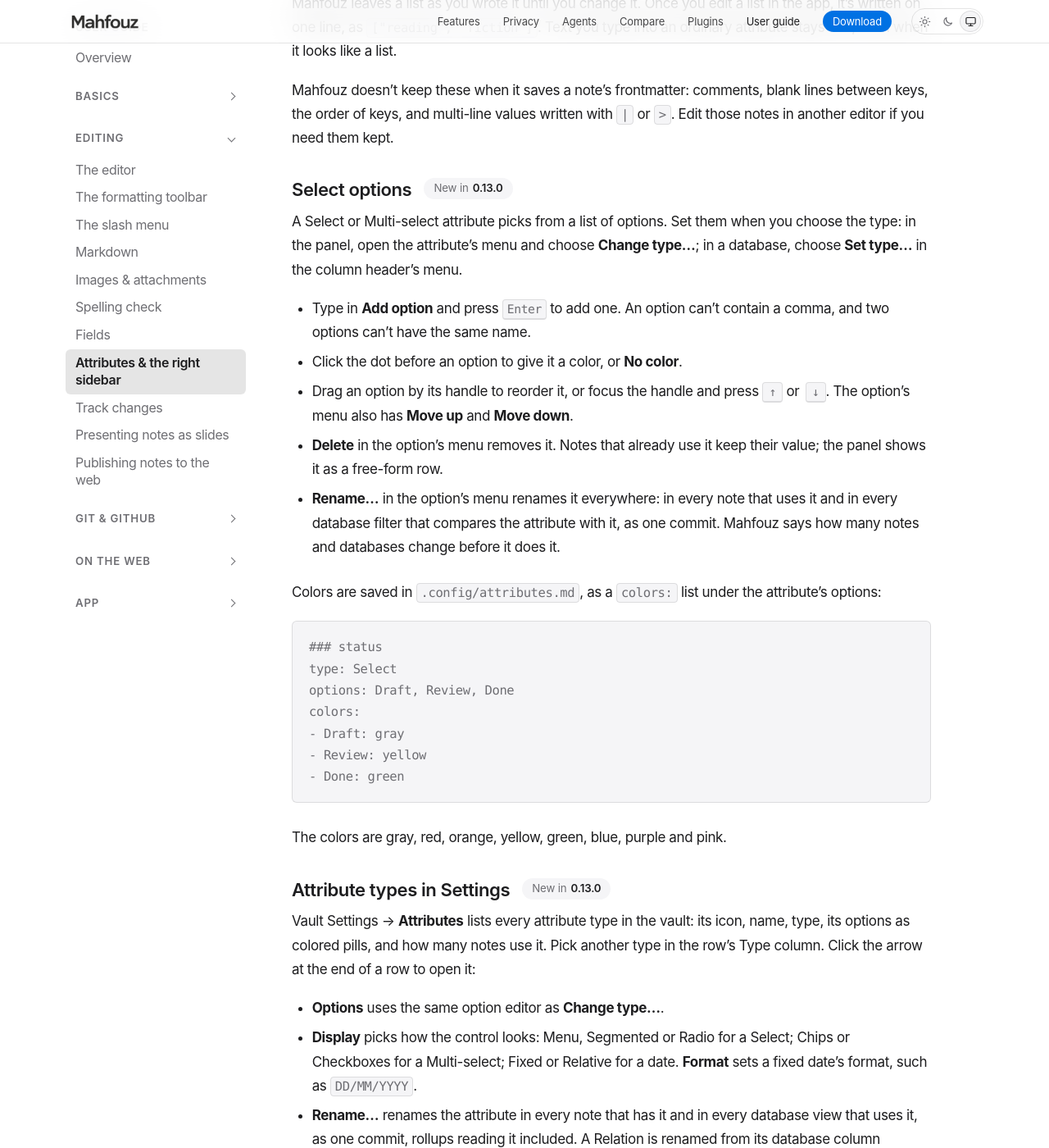
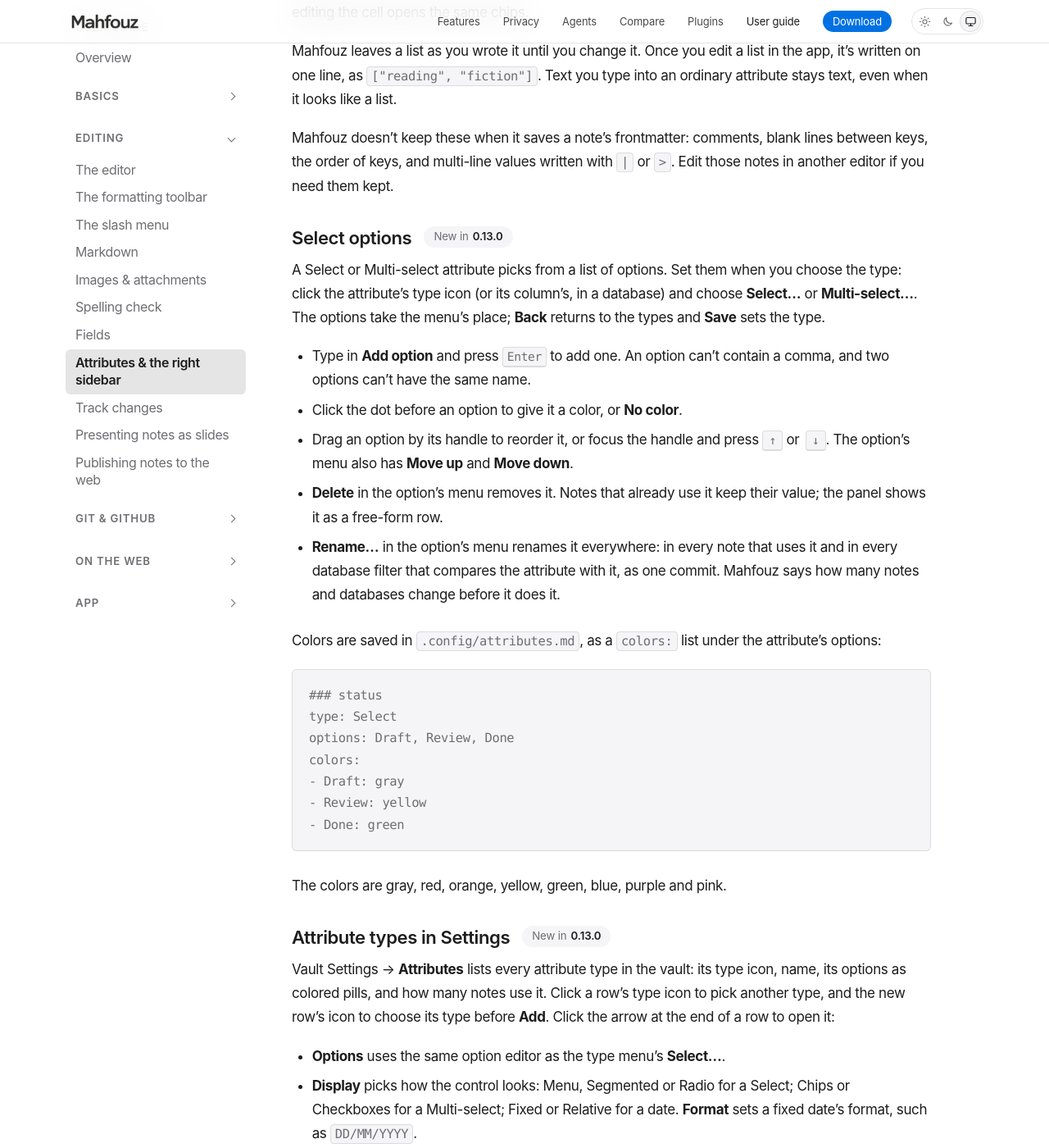
Before and after one commit to mahfouz-app/docs, a Jekyll site: the page built from guide/attributes.md, in a window 1280 px wide and 1400 px high, scrolled down 3206 px. Shown: the whole window at 82% size. Built offline with Jekyll 4.4.1, drawn with Linux system fonts in a browser that asks for light colours; some of the changed text lies outside the part shown.

Commit message:
guide: the type menu (Attributes, Databases)
The type icon opens a menu of the types everywhere an attribute's type is
picked; Add column is one step; Settings → Attributes drops its Type
column (mahfouz-app/app#629).

Co-Authored-By: Claude Opus 5.5 <noreply@anthropic.com>

```diff
--- a/guide/attributes.md
+++ b/guide/attributes.md
@@ -74,7 +74,9 @@ Every attribute is one row: its type's icon, its name, its value, an eye
 and a menu.
 
 - **The type icon** shows the attribute's type (an attribute with no
-  type shows Text's). Click it to change the type.
+  type shows Text's). Click it for the list of types, the current one
+  checked. Choosing a type changes it at once. **Select…** and
+  **Multi-select…** ask for their options first, then **Save**.
 - **The eye** says whether the attribute shows in the block in the
   document: always, only while it has a value (dashed), or never (struck
   through). Click it to move to the next state.
@@ -86,6 +88,8 @@ and a menu.
   note. Clearing the name keeps the old one.
 - **+ Add attribute** adds a row and puts you in its name. Press
   <kbd>Enter</kbd> to go to its value, or <kbd>Esc</kbd> to drop the row.
+  Click the new row's type icon to choose its type first: it's set when
+  you keep the name. A name the vault already types keeps that type.
 
 In the document, the eye and the menu show when you hover a row, and a
 row you're editing stays until you leave it, even if you clear a value
@@ -146,9 +150,10 @@ them kept.
 ### Select options {% include since.html v="0.13.0" %} {#options}
 
 A Select or Multi-select attribute picks from a list of options. Set
-them when you choose the type: in the panel, open the attribute's menu
-and choose **Change type…**; in a database, choose **Set type…** in the
-column header's menu.
+them when you choose the type: click the attribute's type icon (or its
+column's, in a database) and choose **Select…** or **Multi-select…**.
+The options take the menu's place; **Back** returns to the types and
+**Save** sets the type.
 
 - Type in **Add option** and press <kbd>Enter</kbd> to add one. An option
   can't contain a comma, and two options can't have the same name.
@@ -181,11 +186,13 @@ The colors are gray, red, orange, yellow, green, blue, purple and pink.
 ### Attribute types in Settings {% include since.html v="0.13.0" %} {#types}
 
 Vault Settings → **Attributes** lists every attribute type in the vault:
-its icon, name, type, its options as colored pills, and how many notes
-use it. Pick another type in the row's Type column. Click the arrow at the end of a
+its type icon, name, its options as colored pills, and how many notes
+use it. Click a row's type icon to pick another type, and the new row's
+icon to choose its type before **Add**. Click the arrow at the end of a
 row to open it:
 
-- **Options** uses the same option editor as **Change type…**.
+- **Options** uses the same option editor as the type menu's
+  **Select…**.
 - **Display** picks how the control looks: Menu, Segmented or Radio for a
   Select; Chips or Checkboxes for a Multi-select; Fixed or Relative for a
   date. **Format** sets a fixed date's format, such as `DD/MM/YYYY`.
```
Also changed, not shown: guide/databases.md (+11 -7 lines).
